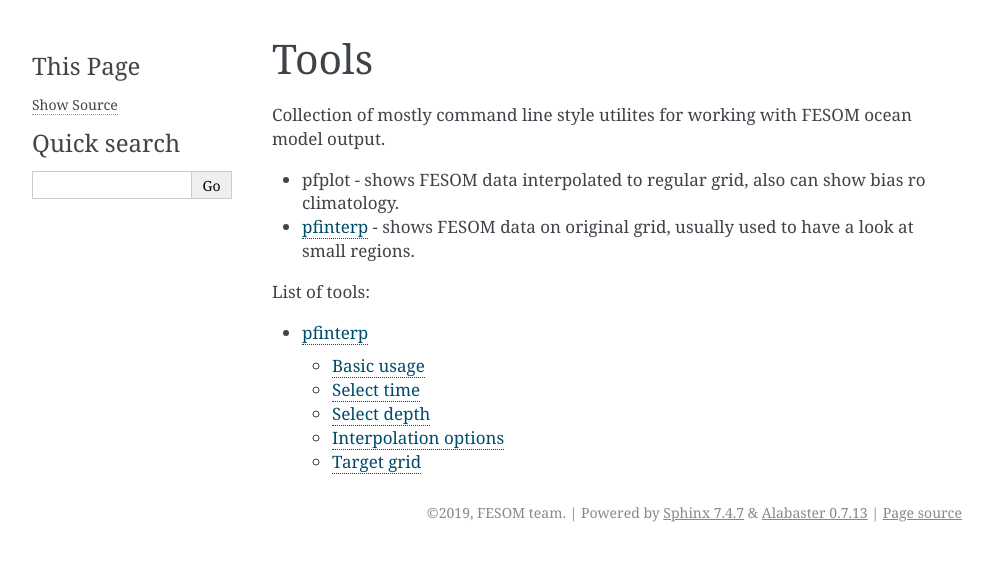
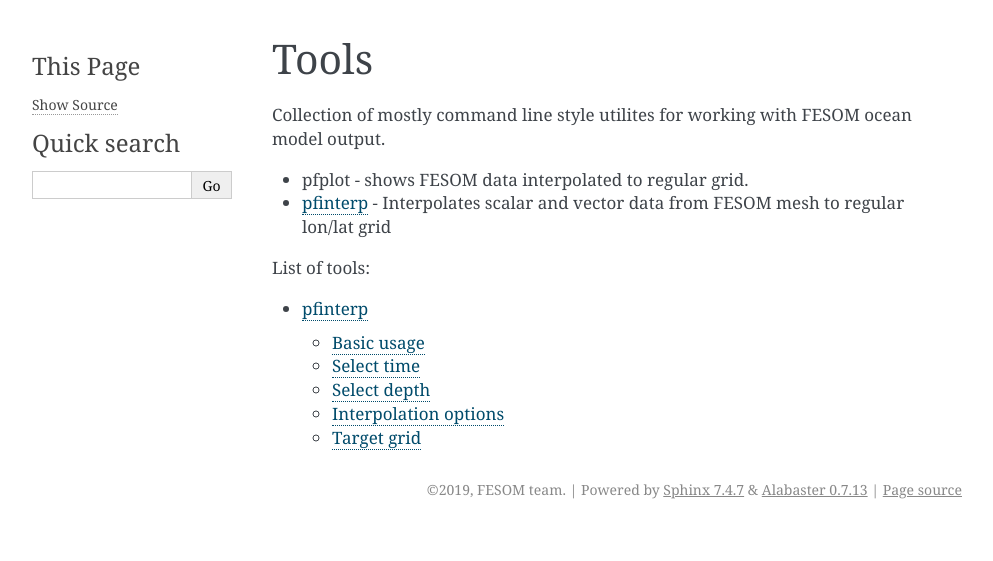
Before and after one commit to FESOM/pyfesom2, a Sphinx documentation site: the page built from docs/tools.rst, in a window 1280 px wide. Shown: the top 561 px of the page, without its empty margins (148-1141 px from the left). Built offline with Sphinx 7.4.7, drawn with Linux system fonts in a browser that asks for light colours; pages that are not in the unit, such as notebooks, are missing from menus.

Commit message:
continue with the doc

```diff
--- a/docs/pfinterp.rst
+++ b/docs/pfinterp.rst
@@ -21,6 +21,10 @@ In the following we just going to replace paths by shell variables::
     DATA=/path/to/datafolder/
 
 to make examples more consise. It is also a good practice to setup such variables for yourself, so the commands are shorter.
+
+You can get help with list of all available options by executing::
+
+    pfinterp --help
 
 The resolution of the target grid is controlled by `-r` option, that accepts 2 arguments - number of longitudes and number of latitudes. For example to interpolate to the 1/4 degree grid for the box in the North Atlantic (defined by `-b` option), you should do the following::
 
--- a/docs/tools.rst
+++ b/docs/tools.rst
@@ -4,8 +4,8 @@ Tools
 =====
 Collection of mostly command line style utilites for working with FESOM ocean model output.
 
-* :ref:`pfplot <pfplot>` - shows FESOM data interpolated to regular grid, also can show bias ro climatology.
-* :ref:`pfinterp <pfinterp>`  - shows FESOM data on original grid, usually used to have a look at small regions.
+* :ref:`pfplot <pfplot>` - shows FESOM data interpolated to regular grid.
+* :ref:`pfinterp <pfinterp>`  - Interpolates scalar and vector data from FESOM mesh to regular lon/lat grid
 
 
 .. toctree::
```
Also changed, not shown: 2 other files.
